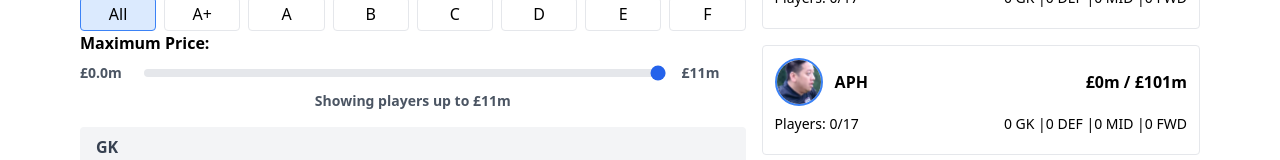
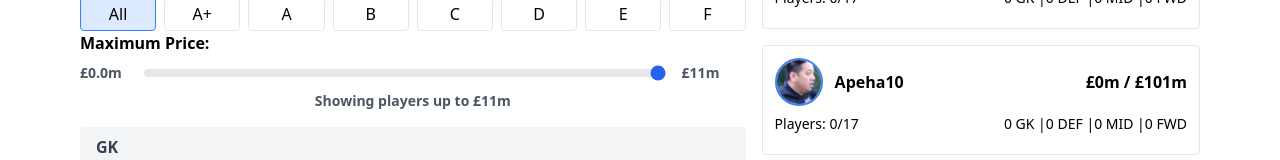
Before and after one commit to darfattt/expose-bb4-fantasy-draft-app, a React (Create React App) app: page / in a window 1280 px wide. Shown: the part 511-671 px from the top of the page. Built offline with nearby package versions, Linux system fonts and the light colour scheme.

Commit message:
update feature

```diff
--- a/src/App.tsx
+++ b/src/App.tsx
@@ -53,7 +53,7 @@ const App = () => {
       players: [] as Player[],
       image: '/manager_ilham.png'
     },
-    { id: 3, name: 'APH', budget: 101, spent: 0, players: [] as Player[], image: '/manager_aph.png' },
+    { id: 3, name: 'Apeha10', budget: 101, spent: 0, players: [] as Player[], image: '/manager_aph.png' },
     { id: 4, name: 'Darfat', budget: 101, spent: 0, players: [] as Player[], image: '/manager_darfat.png' }
   ]);
   const [currentManager, setCurrentManager] = useState(0);
@@ -183,7 +183,7 @@ const App = () => {
         'MID': 5,
         'FWD': 5
       },
-      'APH': {
+      'Apeha10': {
         'GK': 1,
         'DEF': 6,
         'MID': 5,
@@ -721,7 +721,7 @@ const App = () => {
         </p>
         <ul className="mt-2 text-sm text-gray-600 space-y-1">
           <li>• Darfat: 1 GK, 6 DEF, 4 MID , 5 FWD (16 total players) + Manager</li>
-          <li>• APH: 1 GK, 6 DEF, 5 MID, 4 FWD (16 total players) + Manager</li>
+          <li>• Apeha10: 1 GK, 6 DEF, 5 MID, 4 FWD (16 total players) + Manager</li>
           <li>• Bob9: 1 GK, 6 DEF, 5 MID, 4 FWD (16 total players) + Manager</li>
           <li>• Randy: 1 GK, 6 DEF, 5 MID, 4 FWD (16 total players) + Manager</li>
         </ul>
```
